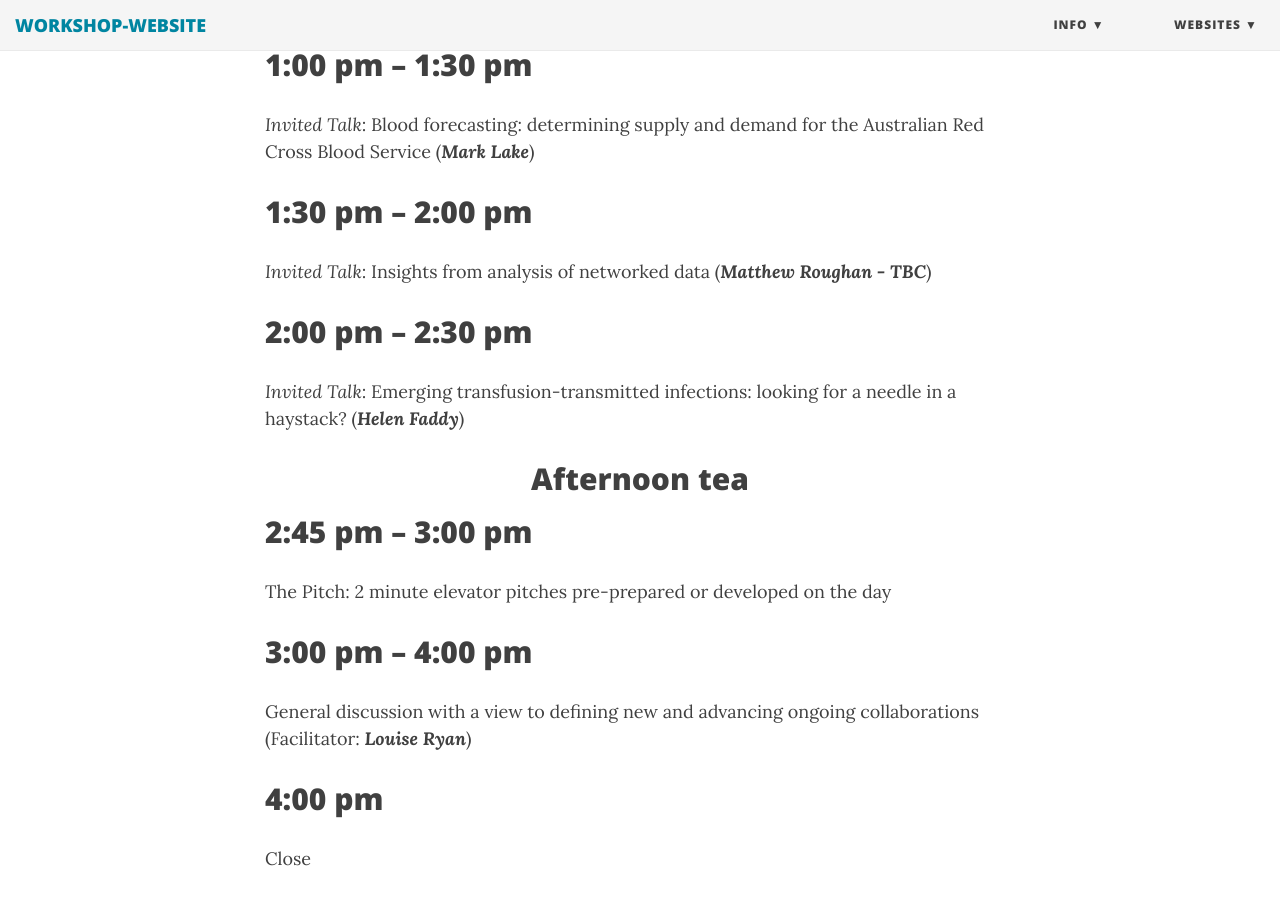
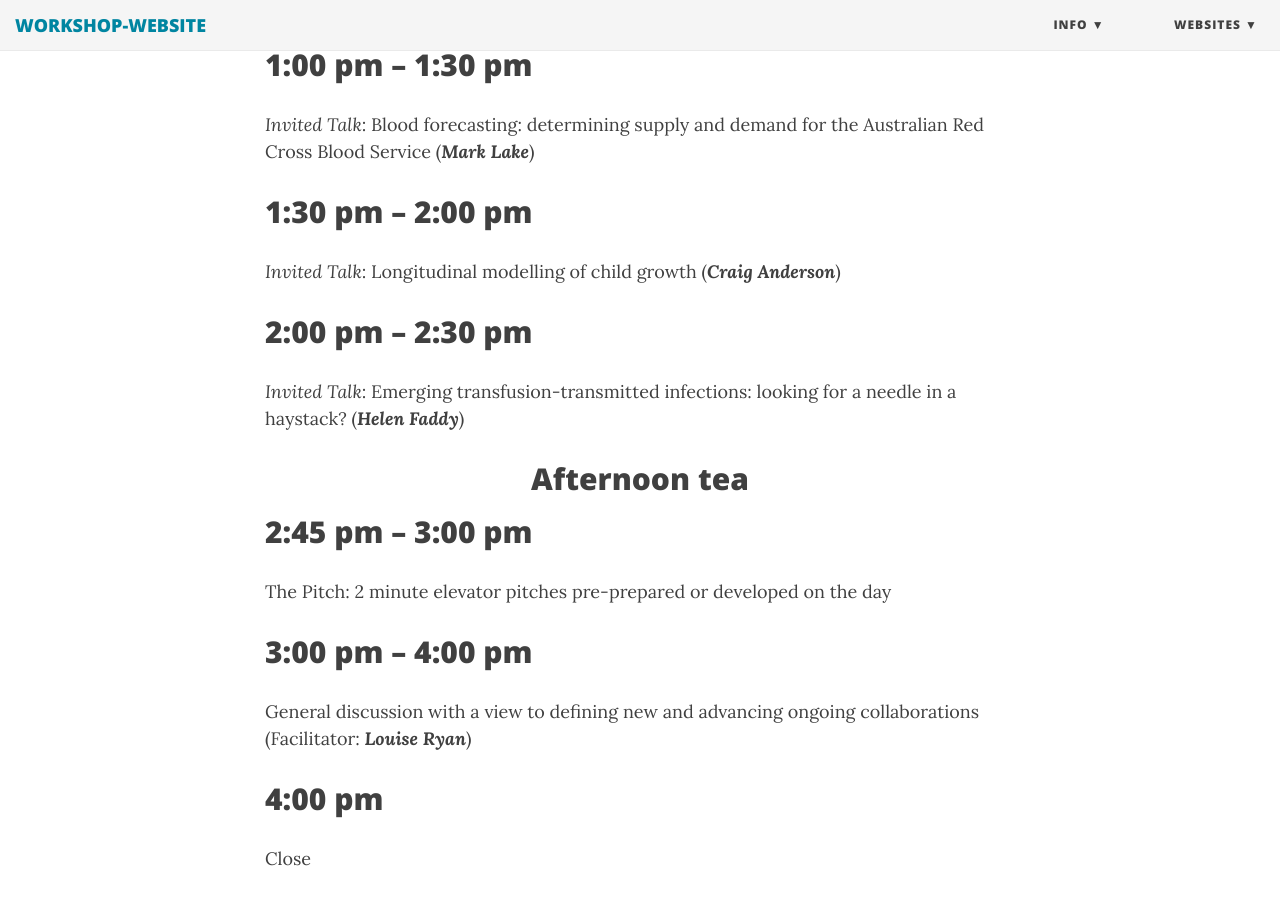
Before and after one commit to stephentwright/acems-bloodservice-workshop, a Jekyll site: the page built from _posts/2016-08-08-the-program.md, in a window 1280 px wide and 900 px high, scrolled down 1272 px. Built offline with Jekyll 4.4.1, drawn with Linux system fonts in a browser that asks for light colours; nearby versions of some CDN libraries; comment, search, counter and statistics services are not loaded.

Commit message:
added C Anderson as speaker

```diff
--- a/_posts/2016-08-08-the-program.md
+++ b/_posts/2016-08-08-the-program.md
@@ -38,7 +38,7 @@ ACEMS Projects and Case-Studies
 _Invited Talk_: Blood forecasting: determining supply and demand for the Australian Red Cross Blood Service (_**Mark Lake**_)
 
 ## 1:30 pm – 2:00 pm
-_Invited Talk_: Insights from analysis of networked data (_**Matthew Roughan - TBC**_)
+_Invited Talk_: Longitudinal modelling of child growth (_**Craig Anderson**_)
 
 ## 2:00 pm – 2:30 pm
 _Invited Talk_: Emerging transfusion-transmitted infections: looking for a needle in a haystack? (_**Helen Faddy**_)
```
Also changed, not shown: _posts/2016-08-05-the-leading-edge.md (+1 -1 lines).
